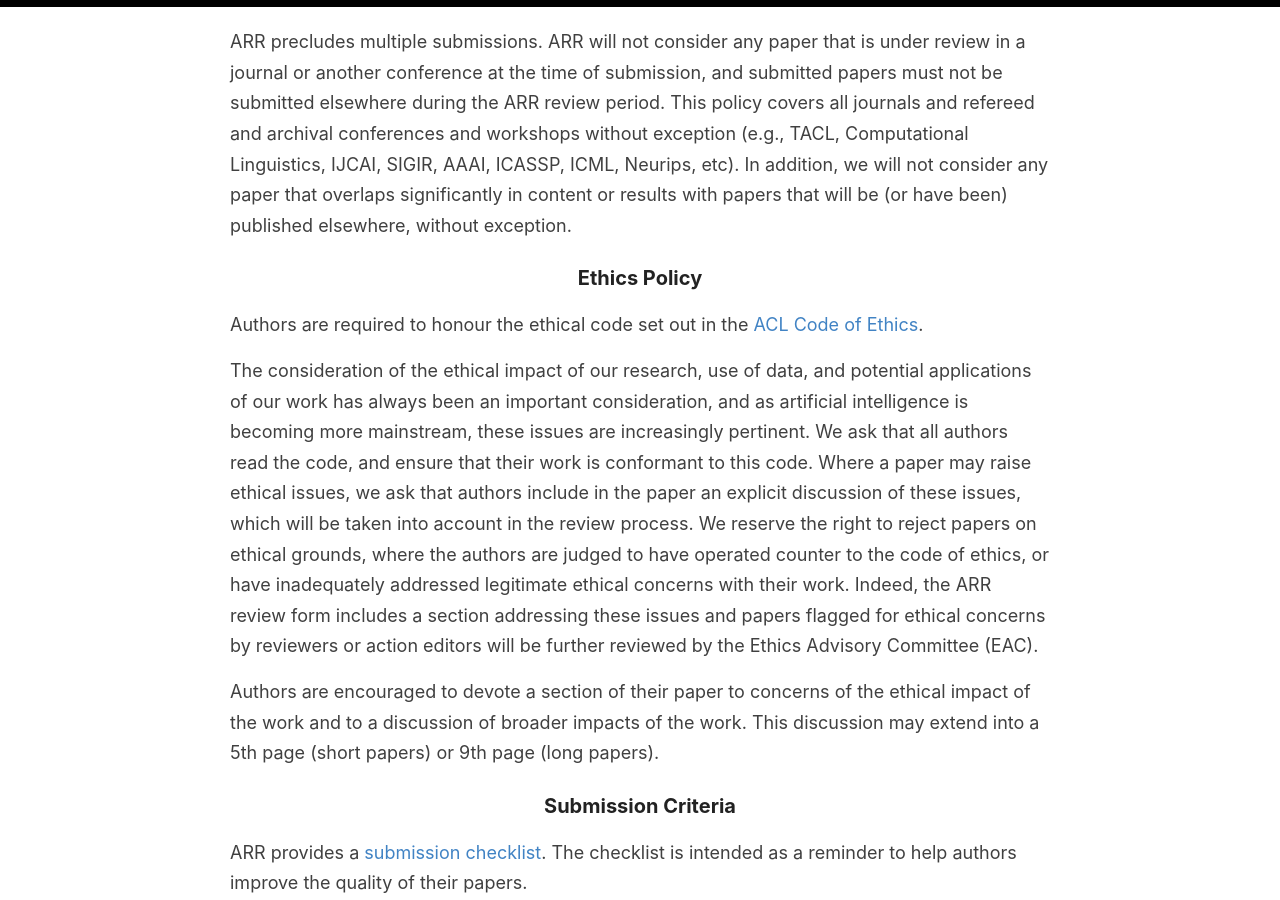
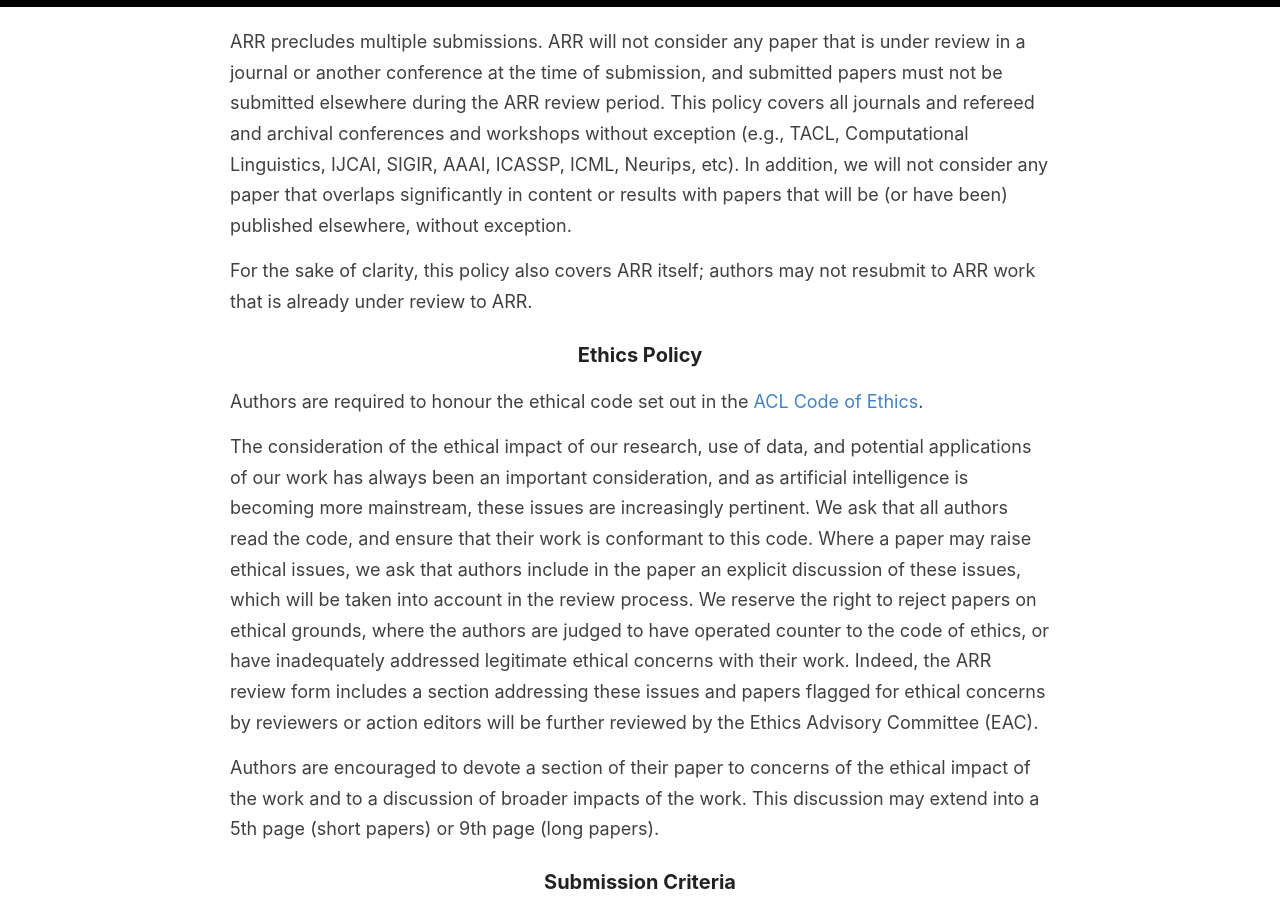
Before and after one commit to amitmerchant1990/reverie, a Jekyll site: the page built from cfp.md, in a window 1280 px wide and 900 px high, scrolled down 4421 px. Built offline with Jekyll 4.4.1, drawn with Linux system fonts in a browser that asks for light colours.

Commit message:
Update cfp.md

```diff
--- a/cfp.md
+++ b/cfp.md
@@ -102,6 +102,8 @@ For more information, see the [ACL Policies for Submission, Review, and Citation
 ARR precludes multiple submissions. ARR will not consider any paper that is under review in a journal or another conference at the time of submission, and submitted papers must not be submitted elsewhere during the ARR review period. This policy covers all journals and refereed and archival conferences and workshops without exception  (e.g., TACL, Computational Linguistics, IJCAI, SIGIR, AAAI, ICASSP, ICML, Neurips, etc).
 In addition, we will not consider any paper that overlaps significantly in content or results with papers that will be (or have been) published elsewhere, without exception.
 
+For the sake of clarity, this policy also covers ARR itself; authors may not resubmit to ARR work that is already under review to ARR.
+
 ### Ethics Policy
 
 Authors are required to honour the ethical code set out in the [ACL Code of Ethics](https://www.aclweb.org/portal/content/acl-code-ethics).
```
